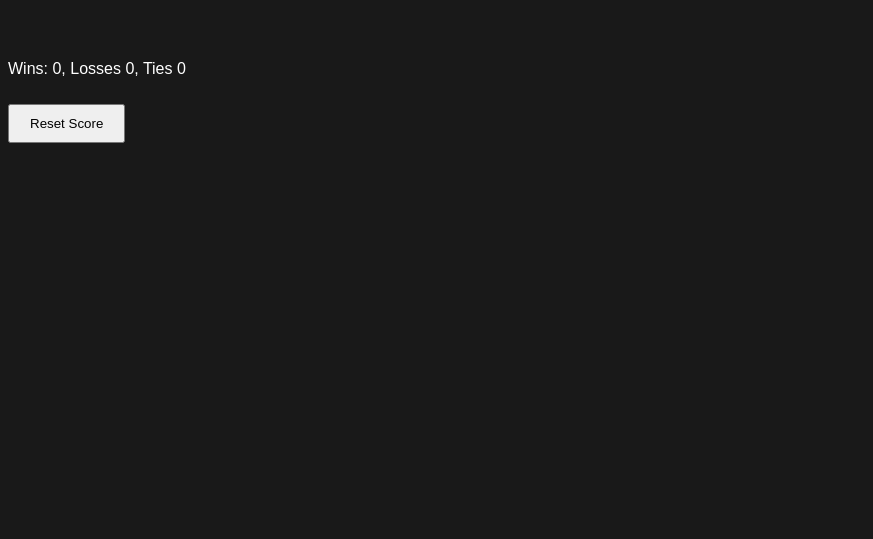
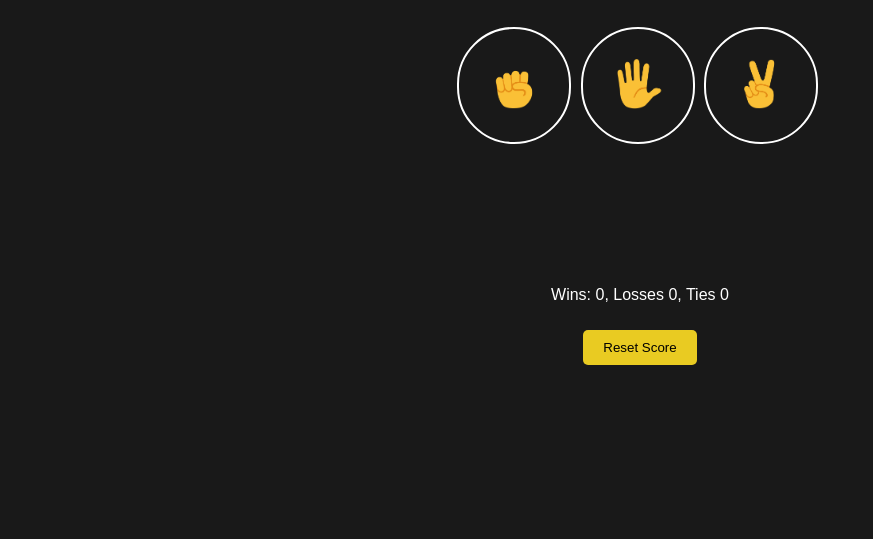
Before and after one commit to AbdallahAliX/Rock-Paper-Scissors, a plain HTML site: page index.html in a window 1280 px wide. Shown: the part 261-800 px from the top of the page, without its empty margins (0-873 px from the left). Drawn offline with Linux system fonts and the light colour scheme.

Commit message:
more CSS

```diff
--- a/Rock-Paper-Scissors.css
+++ b/Rock-Paper-Scissors.css
@@ -2,7 +2,20 @@ body{
   background-color: rgb(25, 25, 25);
   color: white;
   font-family: arial;
+  height: 100vh;
+  display: flex;
+  justify-content: center;
+  margin: 0;
 }
+
+.container{
+  display: flex;
+  flex-direction: column;
+  justify-content: center;
+  align-items: center;
+}
+
+
 .game-title{
   font-size: 30px;
   padding-bottom: 20px;
@@ -30,6 +43,14 @@ body{
   padding:10px 20px;
   cursor: pointer;
   margin-top: 10px;
+  background-color: rgb(233, 203, 34);
+  border: none;
+  border-radius: 5px;
+  transition:padding 0.15s;
+}
+
+.reset-button:active{
+  padding: 9px 19px;
 }
 
 .JS-result{
--- a/index.html
+++ b/index.html
@@ -6,8 +6,10 @@
   <link rel="stylesheet" href="Rock-Paper-Scissors.css">
 </head>
 
-<body>
+<body >
+  <div class="container">
     <p class="game-title">Rock Paper Scissors</p>
+    <div class="buttons-layout">
       <button onclick="
         playGame('Rock');
         " class="game-buttons">
@@ -25,6 +27,8 @@
         " class="game-buttons">
       <img src="scissors-emoji.png" class="moves-emojies">
       </button>
+    </div>
+
 
     <p class="JS-result"></p>
     <p class="JS-moves"></p>
@@ -41,6 +45,7 @@
     document.querySelector('.JS-moves').innerHTML = ``;
     " class="reset-button">
     Reset Score</button>
+  </div>
 
 
 
```
Lines whose indentation alone changed are shown as unchanged.
